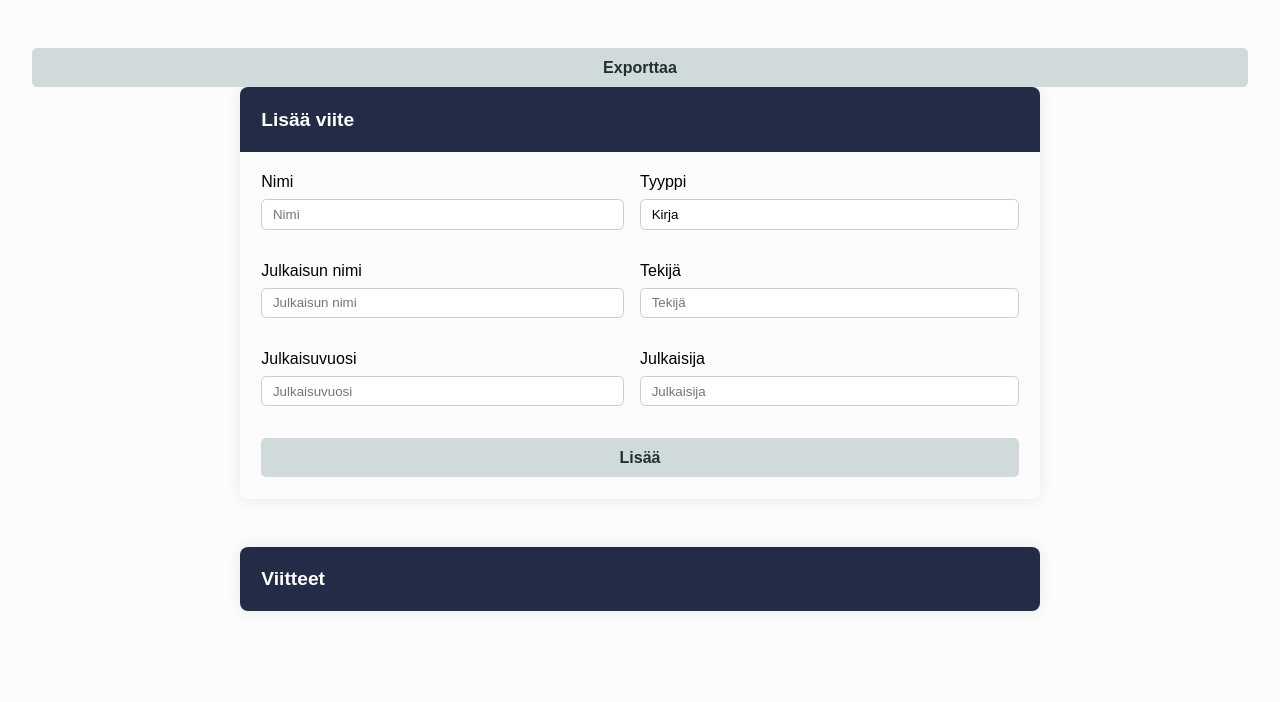
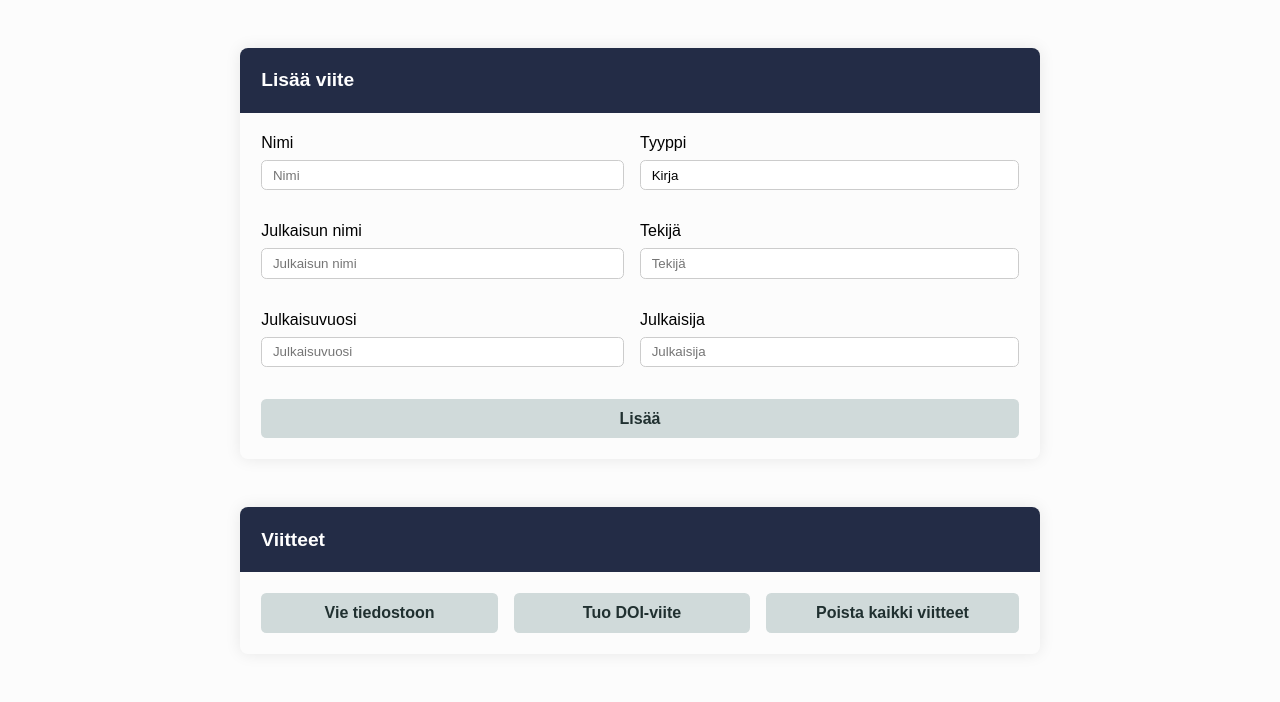
Before and after one commit to siniset/referesh, a Python web app: template app/templates/index.html in a window 1280 px wide. Shown: the part 103-805 px from the top of the page. Before the commit the page ends 714 px from the top, so only its background shows below. Run offline with Jinja, Linux system fonts and the light colour scheme; the template is opened without the code that fills it, so the values that code supplies are empty.

Commit message:
move export button to options and add import and delete button

```diff
--- a/app/static/index.css
+++ b/app/static/index.css
@@ -162,8 +162,8 @@ a.button {
   /* padding: 1rem 1.5rem; */
 }
 
-.reference:not(:last-child) {
-  border-bottom: 1px solid #ddd;
+.reference {
+  border-top: 1px solid #ddd;
 }
 
 .reference-header {
@@ -214,6 +214,9 @@ a.button {
   border: 1px solid #d5dfdf;
 }
 
+.reference-options {
+  margin: 1.333rem;
+}
 
 svg,
 path {
--- a/app/templates/index.html
+++ b/app/templates/index.html
@@ -11,11 +11,6 @@
         <header>
             <h1 class="site-title">Viitesovellus</h1>
         </header>
-	<form action="/export" method="GET">
-                <div>
-                    <input id="button" type="submit" class="span-12 button text-bold" value="Exporttaa" />
-                </div>
-	</form>
 
         <section class="vertical box">
             <p class="box-title">Lisää viite</p>
@@ -68,8 +63,21 @@
         <section class="vertical box">
             <p class="box-title">Viitteet</p>
 
+            <div class="reference-options">
+                <div class="row h-gap-lg">
+                    <div class="column span-4">
+                        <a href="/export" class="button text-bold">Vie tiedostoon</a>
+                    </div>
+                    <div class="column span-4">
+                        <a href="" class="button text-bold">Tuo DOI-viite</a>
+                    </div>
+                    <div class="column span-4">
+                        <a href="" class="button text-bold">Poista kaikki viitteet</a>
+                    </div>
+                </div>
+            </div>
+
             <div class="reference-list vertical flex">
-
                 {% for reference in references %}
                 <div onclick={{"toggleReferenceView(" ~ reference.id ~ ")"}}
                     class="reference" data-action="toggle-reference" data-reference-id={{reference.id}}>
```
